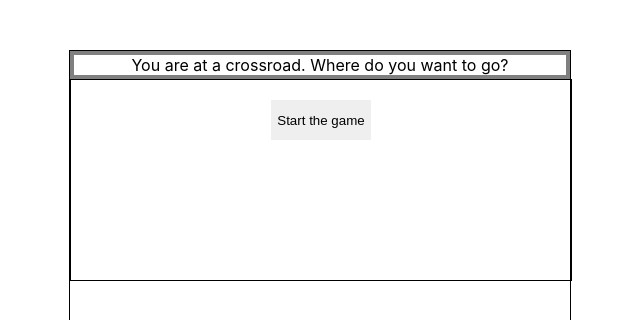
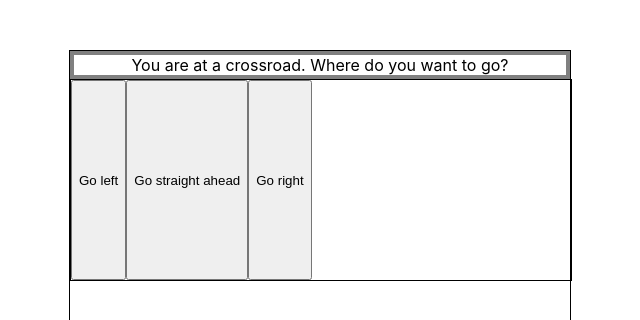
Before and after one commit to AlexanderRyb/Text_Adventure_Game, a React (Create React App) app: page / in a window 1280 px wide. Both pictures are taken after a click on the button "Start the game". Shown: the top 320 px of the page, without its empty margins (320-960 px from the left). Built offline with nearby package versions, Linux system fonts and the light colour scheme.

Commit message:
added first transition

```diff
--- a/src/Components/ChoicesBox/ChoicesBox.js
+++ b/src/Components/ChoicesBox/ChoicesBox.js
@@ -1,26 +1,58 @@
 import React from "react";
 import "./styles.css";
 import { start } from "../../redux/actions";
+import { left } from "../../redux/actions";
+import { straight } from "../../redux/actions";
+import { right } from "../../redux/actions";
 import { connect } from "react-redux";
 
 function ChoicesBox(props) {
   return (
     <div className="choices-box">
       <button
-        className="choice-button"
+        className={props.showStartButton}
         onClick={() => props.start()}
       >
         Start the game
       </button>
+      <button
+        className={props.showLeftButton}
+        onClick={() => props.left()}
+      >
+        Go left
+      </button>
+      <button
+        className={props.showStraightButton}
+        onClick={() => props.straight()}
+      >
+        Go straight ahead
+      </button>
+      <button
+        className={props.showRightButton}
+        onClick={() => props.right()}
+      >
+        Go right
+      </button>
+
     </div>
   );
 }
 const mapStateToProps = (state) => {
-  return {};
+  return {
+    showStartButton: state.showStartButton,
+    showLeftButton: state.showLeftButton,
+    showRightButton: state.showRightButton,
+    showStraightButton: state.showStraightButton,
+  };
 };
 const mapDispatchToProps = (dispatch) => {
   return {
     start: () => dispatch(start()),
+    left: () => dispatch(left()),
+    right: () => dispatch(right()),
+    straight: () => dispatch(straight()),
+
+
   };
 };
 
--- a/src/Components/ChoicesBox/styles.css
+++ b/src/Components/ChoicesBox/styles.css
@@ -1,3 +1,6 @@
+button{
+    display: none;
+}
 .choices-box{
     border: 1px solid black;
     width: 100%;
@@ -12,3 +15,9 @@
     height: 40px;
 
 }
+.visible{
+    display: block;
+}
+.invisible{
+    display: none;
+}
--- a/src/Components/TextBox/TextBox.js
+++ b/src/Components/TextBox/TextBox.js
@@ -3,7 +3,6 @@ import "./styles.css";
 import { connect } from "react-redux";
 export function TextBox(props) {
   console.log(props.textNode);
-  //const text = props.textNode
 
   return <div className="text-box">{props.textNode}</div>;
 }
--- a/src/redux/actions.js
+++ b/src/redux/actions.js
@@ -3,3 +3,18 @@ export const start =() => {
         type: "START"
     }
 }
+export const left =() => {
+    return {
+        type: "GOLEFT"
+    }
+}
+export const right =() => {
+    return {
+        type: "GORIGHT"
+    }
+}
+export const straight =() => {
+    return {
+        type: "GOSTRAIGHTAHEAD"
+    }
+}
--- a/src/redux/reducer.js
+++ b/src/redux/reducer.js
@@ -1,10 +1,18 @@
 let textNodes = [
     "Click the button to start",
-    "You are at a crossroad. Where do you want to go?"
+    "You are at a crossroad. Where do you want to go?",
+    "The road leads to am empty house.",
+    "The road leads to a lake.",
+    "The road leads to a graveyard"
 ]
 
 const initialState = {
-    currentTextNode: textNodes[0]
+    currentTextNode: textNodes[0],
+    showStartButton: "visible",
+    showLeftButton: "hidden",
+    showStraightButton: "hidden",
+    showRightButton: "hidden"
+
 
 }
 const Reducer =(state = initialState, action)=>{
@@ -13,8 +21,28 @@ const Reducer =(state = initialState, action)=>{
 
             return {
                 ...state,
-                currentTextNode: textNodes[1]
+                currentTextNode: textNodes[1],
+                showStartButton: "hidden",
+                showLeftButton: "visible",
+                showStraightButton: "visible",
+                showRightButton: "visible",
 
+
+            }
+        case "GOLEFT":
+            return {
+                ...state,
+                currentTextNode: textNodes[2]
+            }
+        case "GOSTRAIGHTAHEAD":
+            return {
+                ...state,
+                currentTextNode: textNodes[3]
+            }
+        case "GORIGHT":
+            return {
+                ...state,
+                currentTextNode: textNodes[4]
             }
         default:
         return state;
```
